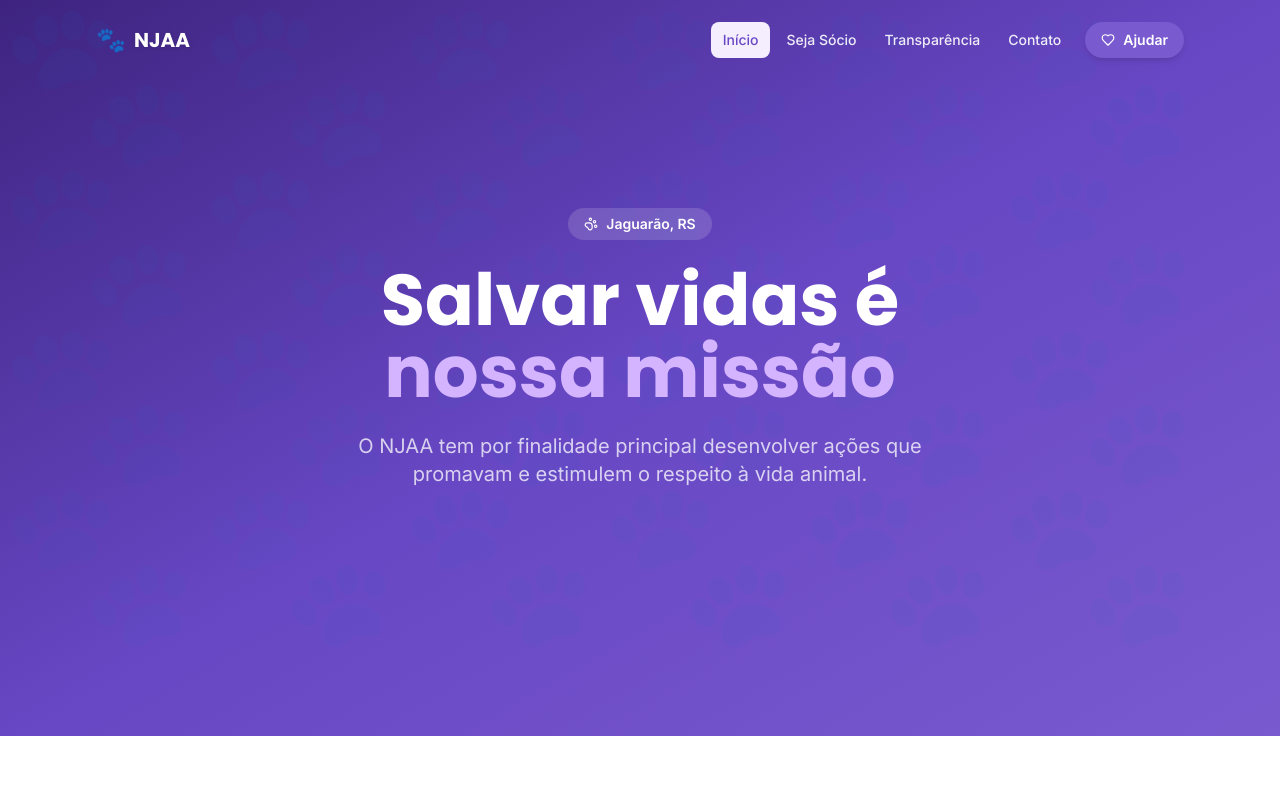
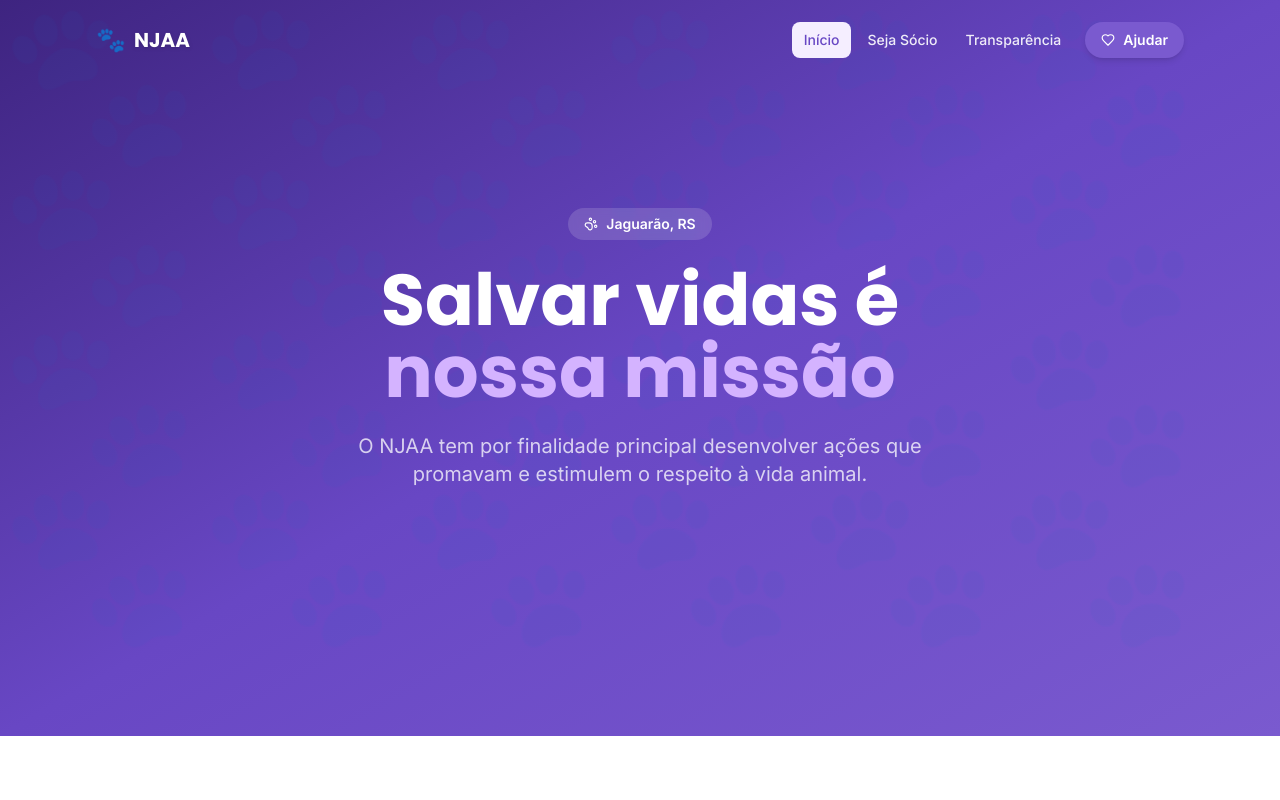
Before and after one commit to sbr-digital/njaa, a React (Vite) app: page / in a window 1280 px wide. Shown: the top 800 px of the page. Built offline with nearby package versions, Linux system fonts and the light colour scheme.

Commit message:
fix: remove envio de email

```diff
--- a/src/App.tsx
+++ b/src/App.tsx
@@ -5,7 +5,6 @@ import { Home } from '@/pages/Home'
 import { Adocao } from '@/pages/Adocao'
 import { SejaSocio } from '@/pages/SejaSocio'
 import { Transparencia } from '@/pages/Transparencia'
-import { Contato } from '@/pages/Contato'
 
 export function App() {
   return (
@@ -20,7 +19,6 @@ export function App() {
           <Route path="/adocao" element={<Adocao />} />
           <Route path="/seja-socio" element={<SejaSocio />} />
           <Route path="/transparencia" element={<Transparencia />} />
-          <Route path="/contato" element={<Contato />} />
         </Routes>
       </main>
       <Footer />
--- a/src/data/navigation.ts
+++ b/src/data/navigation.ts
@@ -6,7 +6,7 @@ export const navLinks: NavLink[] = [
   // { label: 'Adoção',         href: '/adocao'        },
   { label: 'Seja Sócio',     href: 'https://forms.gle/M1RMTJPn9doHrzse7', target: '_blank' },
   { label: 'Transparência',  href: '/transparencia' },
-  { label: 'Contato',        href: '/contato'       },
+  // { label: 'Contato',        href: '/contato'       },
 ]
 
 export const socialLinks = {
```
